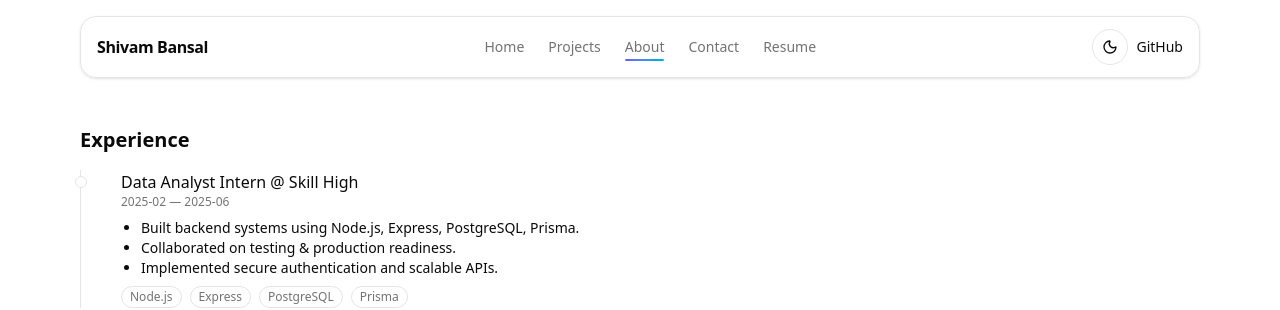
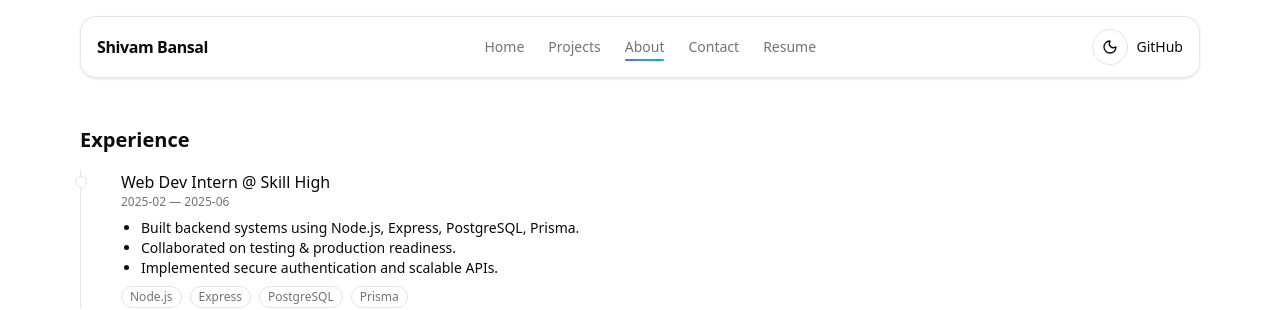
Before and after one commit to ShivamBansal0283/Portfolio_Shivam, a Next.js app: page /about in a window 1280 px wide. Shown: the top 310 px of the page. Built offline with nearby package versions, Linux system fonts and the light colour scheme.

Commit message:
feat: corrected expreience

```diff
--- a/src/content/experience.ts
+++ b/src/content/experience.ts
@@ -11,7 +11,7 @@ export type ExperienceItem = {
 const experience: ExperienceItem[] = [
   {
     company: "Skill High",
-    role: "Data Analyst Intern",
+    role: "Web Dev Intern",
     start: "2025-02",
     end: "2025-06",
     bullets: [
```
